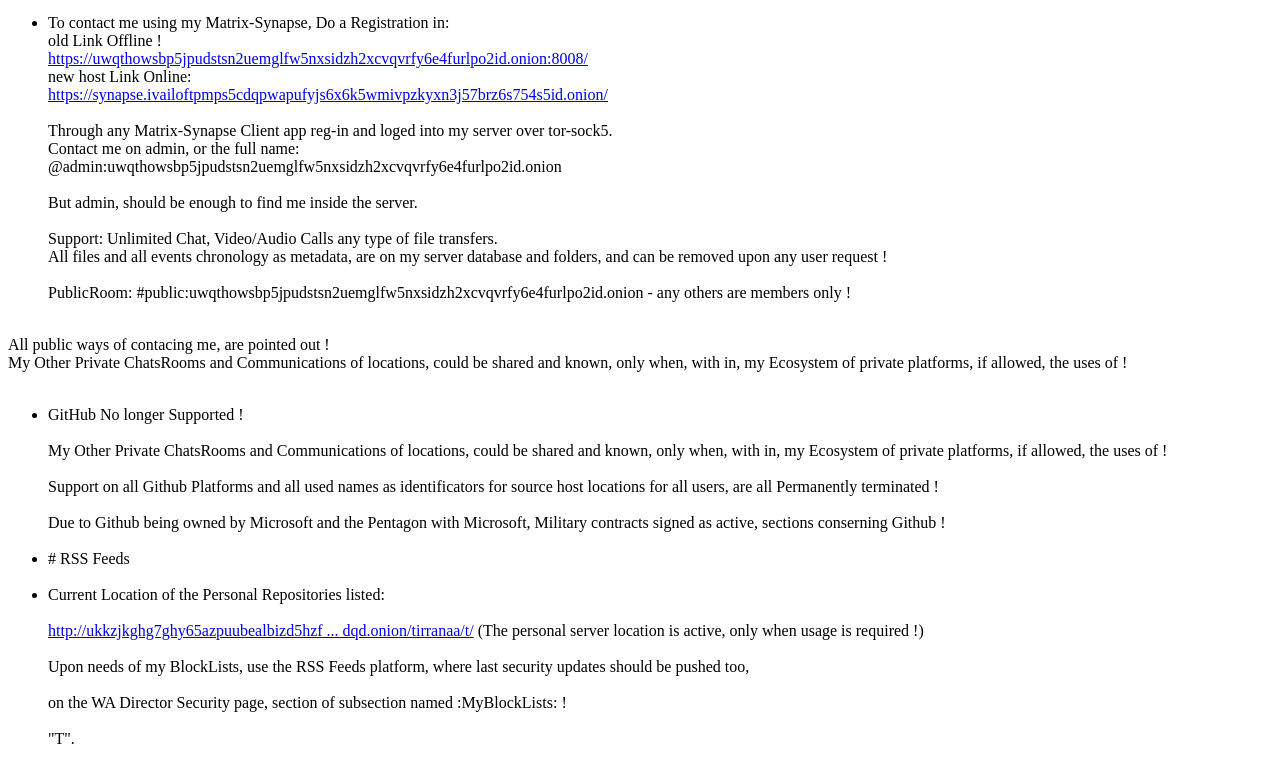
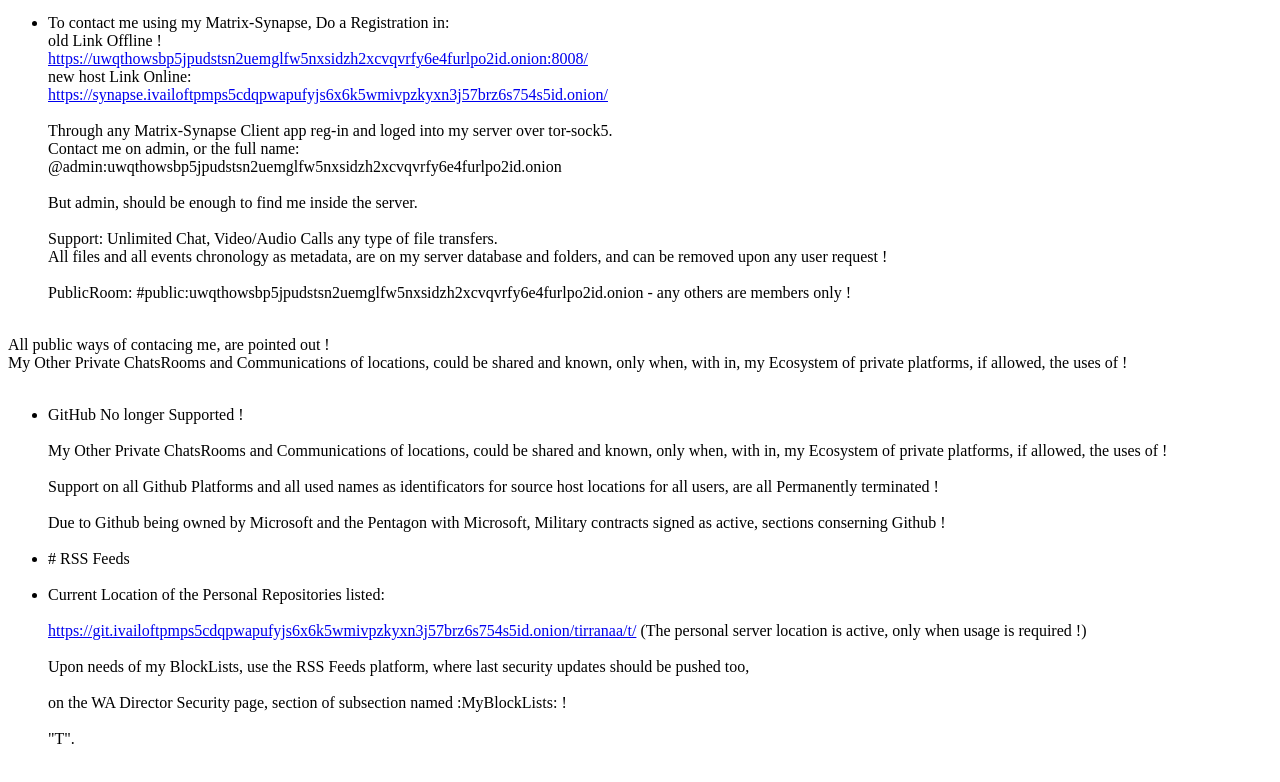
Before and after one commit to tirranaa/tirranaa.github.io, a plain HTML site: page index.html in a window 1280 px wide. Shown: the part 980-1762 px from the top of the page. Drawn offline with Linux system fonts and the light colour scheme.

Commit message:
Update index.html

```diff
--- a/index.html
+++ b/index.html
@@ -109,7 +109,7 @@ Due to Github being owned by Microsoft and the Pentagon with Microsoft, Military
 <br>
 <li>Current Location of the Personal Repositories listed: <br>
 <br>
-<a href="https://git.ivailoftpmps5cdqpwapufyjs6x6k5wmivpzkyxn3j57brz6s754s5id.onion/tirranaa/t/" class="postlink">http://ukkzjkghg7ghy65azpuubealbizd5hzf ... dqd.onion/tirranaa/t/</a> (The personal server location is active, only when usage is required !) <br>
+<a href="https://git.ivailoftpmps5cdqpwapufyjs6x6k5wmivpzkyxn3j57brz6s754s5id.onion/tirranaa/t/" class="postlink">https://git.ivailoftpmps5cdqpwapufyjs6x6k5wmivpzkyxn3j57brz6s754s5id.onion/tirranaa/t/</a> (The personal server location is active, only when usage is required !) <br>
 <br>
 Upon needs of my BlockLists, use the RSS Feeds platform, where last security updates should be pushed too, <br>
 <br>
```
